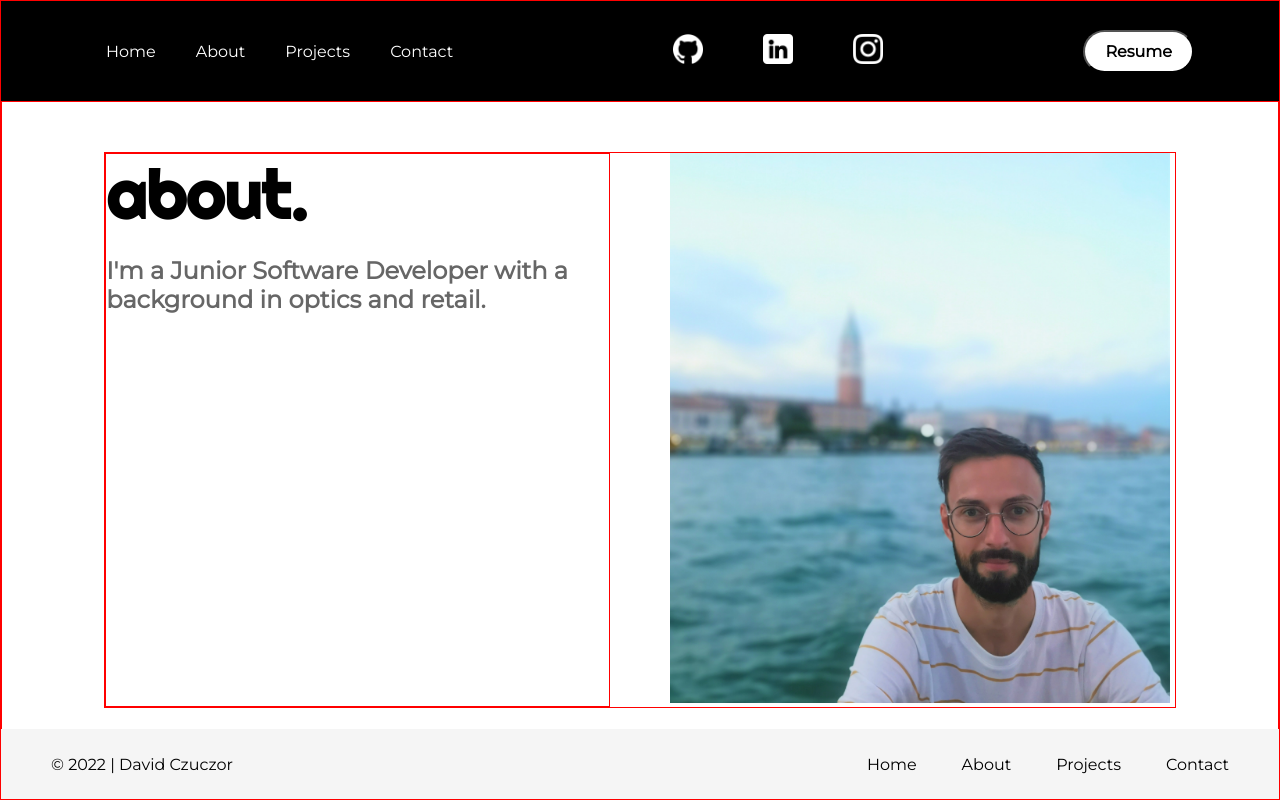
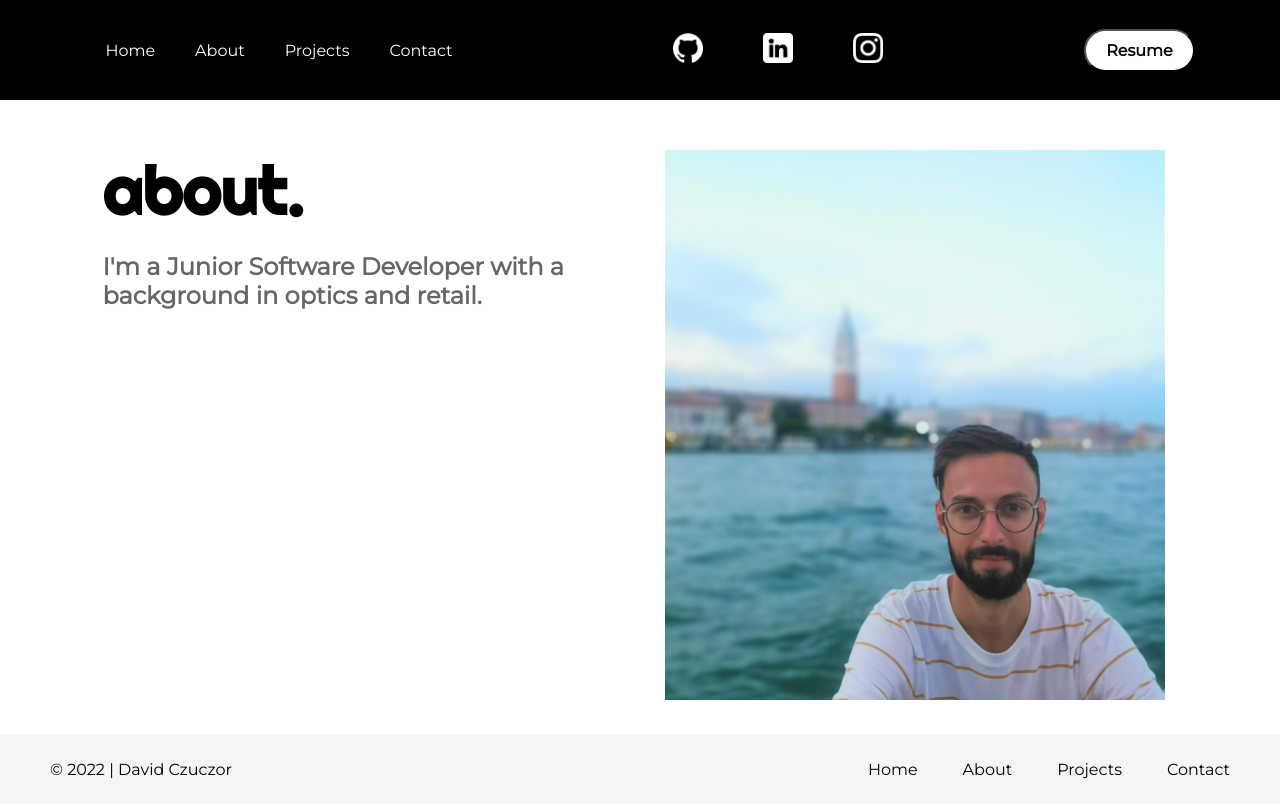
Before and after one commit to d-username/Portfolio-Website, a React (Create React App) app: page /about in a window 1280 px wide. Built offline with nearby package versions, Linux system fonts and the light colour scheme.

Commit message:
rearranged contact page

```diff
--- a/src/App.css
+++ b/src/App.css
@@ -22,7 +22,8 @@ a {
 .App {
   position: relative;
   min-height: 100vh;
-  border: 1px solid red
+  display: flex;
+  flex-direction: column;
 }
 
 ul {
@@ -63,22 +64,19 @@ p {
   margin: 0 auto;
   padding: 0 8%;
   padding-top: 50px;
-  padding-bottom: 50px;
-  border: 1px solid red
+  padding-bottom: 100px;
 }
 
 .grid-col-two{
   display: grid;
   grid-template-columns: 1fr 1fr;
-  gap: 60px;
-  border: 1px solid red
+  gap: 50px;
 }
 
 .text-div {
   display: flex;
   flex-direction: column;
   gap: 20px;
-  border: 1px solid red
 }
 
 #about-image {
@@ -92,20 +90,27 @@ p {
   margin: 5px;
 }
 
+#contact-left {
+  display: grid;
+  gap: 20px;
+}
+
+#contact-right {
+  display: contents;
+}
+
+
 #contact-follow {
   display: flex;
-  flex-direction: column;
   gap: 20px;
   padding: 20px;
 }
 
 #contact-follow * {
   text-decoration: none;
-  font-weight: bold;
-  font-size: 20px;
   display: flex;
   align-items: center;
-  gap: 15px;
+  gap: 5px;
 }
 
 .colour-github{
--- a/src/components/Map.jsx
+++ b/src/components/Map.jsx
@@ -31,10 +31,9 @@ function TheMap() {
   return (
     <GoogleMap
       zoom={6}
-      center={{ lat: 51.507226, lng: -0.127579 }}
-      id="map"
+      center={{ lat: 52.240479, lng: -0.902656 }}
+      id='map'
       options={options}
-    >
-    </GoogleMap>
+    ></GoogleMap>
   );
 }
--- a/src/components/emailForm.css
+++ b/src/components/emailForm.css
@@ -8,6 +8,7 @@ form input {
     width: -webkit-fill-available;
     height: -webkit-fill-available;
     resize: vertical;
+    background: inherit;
 }
 
 form textarea::placeholder,
--- a/src/pages/Contact.jsx
+++ b/src/pages/Contact.jsx
@@ -6,9 +6,10 @@ export function Contact() {
     <section id='contact'>
       <div className='wrapper'>
         <div className='grid-col-two'>
-          {/* <div className='text-div'>
+          <div id='contact-left'>
+            <div className='text-div'>
               <h1>contact.</h1>
-            <h2>Find me on these online spaces, or drop me and email.</h2>
+              <h2>Find me on these online spaces, or drop me and email below.</h2>
 
               <ul id='contact-follow'>
                 <li>
@@ -54,10 +55,14 @@ export function Contact() {
                   </a>
                 </li>
               </ul>
-          </div> */}
+            </div>
+            <EmailForm />
+          </div>
+
+
+          <div id='contact-right'>
             <Map />
-
-          <EmailForm />
+          </div>
         </div>
       </div>
     </section>
```
Lines whose indentation alone changed are shown as unchanged.
